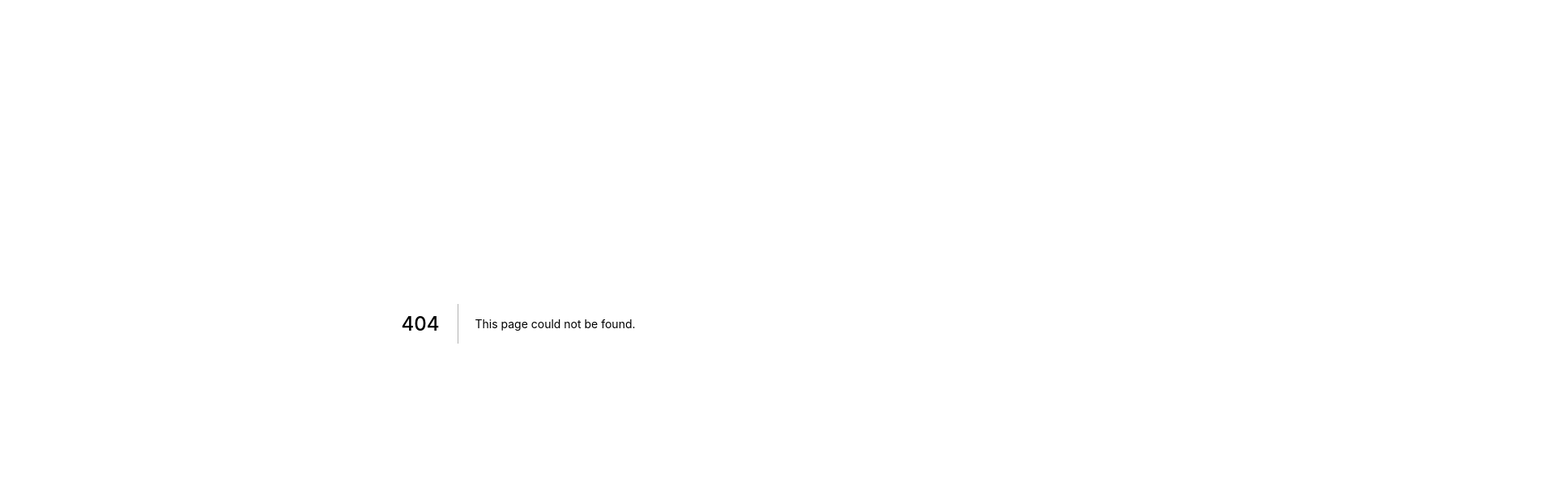
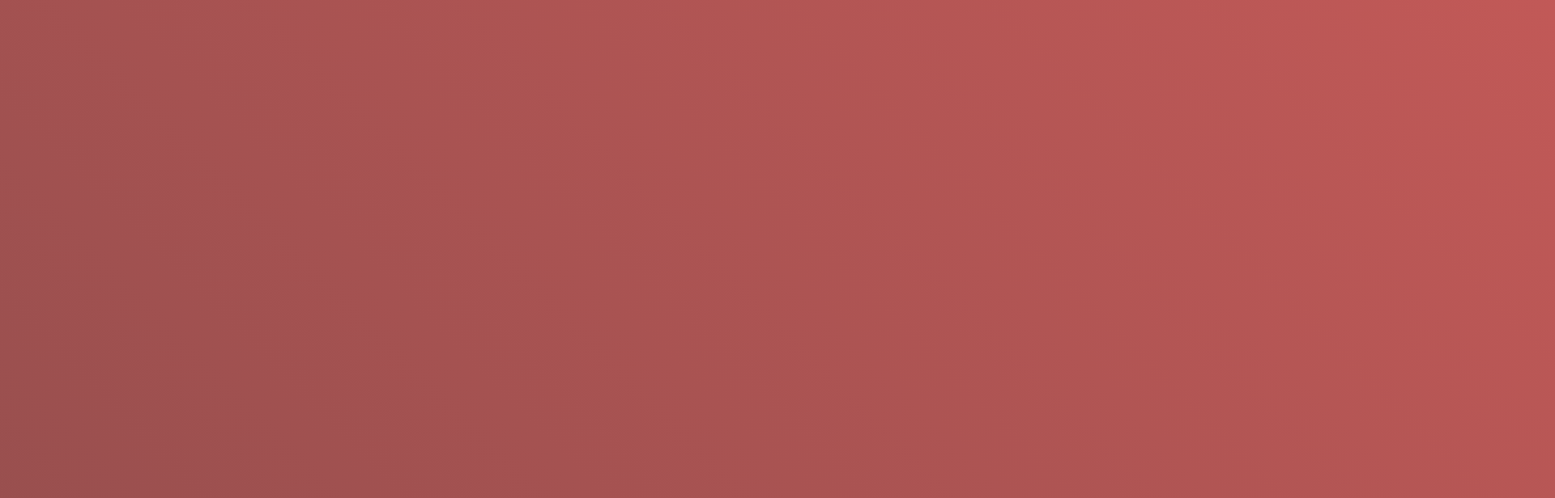
Before and after one commit to MakeItHappenDev/streams, a Next.js app: page /scenes/streamEnded in a window 1280 px wide. Before the commit this address had no page. Shown: the top 616 px of the page at 81% size, 1920 px wide, since content can reach past the window. Built offline with nearby package versions, Linux system fonts and the light colour scheme.

Commit message:
add stream ended

```diff
--- /dev/null
+++ b/pages/scenes/streamEnded.js
@@ -0,0 +1,45 @@
+import React, {useState,useEffect} from 'react'
+import '../../styles/general.scss'
+import styles from './startingSoon.module.scss'
+
+export default () => {
+
+     const [step,setStep] = useState(0)
+     const stepUp = () => {
+            setStep((step+1)%3)
+     }
+
+
+    useEffect(()=>{
+        if(step === 0){
+            setTimeout(()=>stepUp(),1500)
+        }
+        else if(step == 1){
+            setTimeout(()=>stepUp(),10000)
+        }
+        else{
+            setTimeout(()=>stepUp(),10000)
+        }
+    },[step])
+
+    const text = "Stream-ended"
+    const links = "Twitter /@ArthurBienSur-Twitch /ArthurBienSur"
+
+
+    return (
+        <main className={styles.container}>
+            <section className={styles.title}>
+                <h1 className={step == 1?styles.show:step == 2?styles.hide:null}>
+                    {text.split("-").map((w,o)=><span key={`word-${o}`}>
+                        {w.split('').map((c,i)=><span key={`letter-${o}-${i}`}>{c}</span>)}
+                    </span>)}
+                </h1>
+            </section>
+            <nav className={step == 2?styles.showLinks:step == 0?styles.hideLinks:null}>
+                {links.split("-").map((w,o)=><p key={`links-${o}`}>
+                    {w.split('').map((c,i)=><span key={`link-${o}-${i}`}>{c}</span>)}
+                </p>)}
+            </nav>
+        </main>
+    )
+}
```
